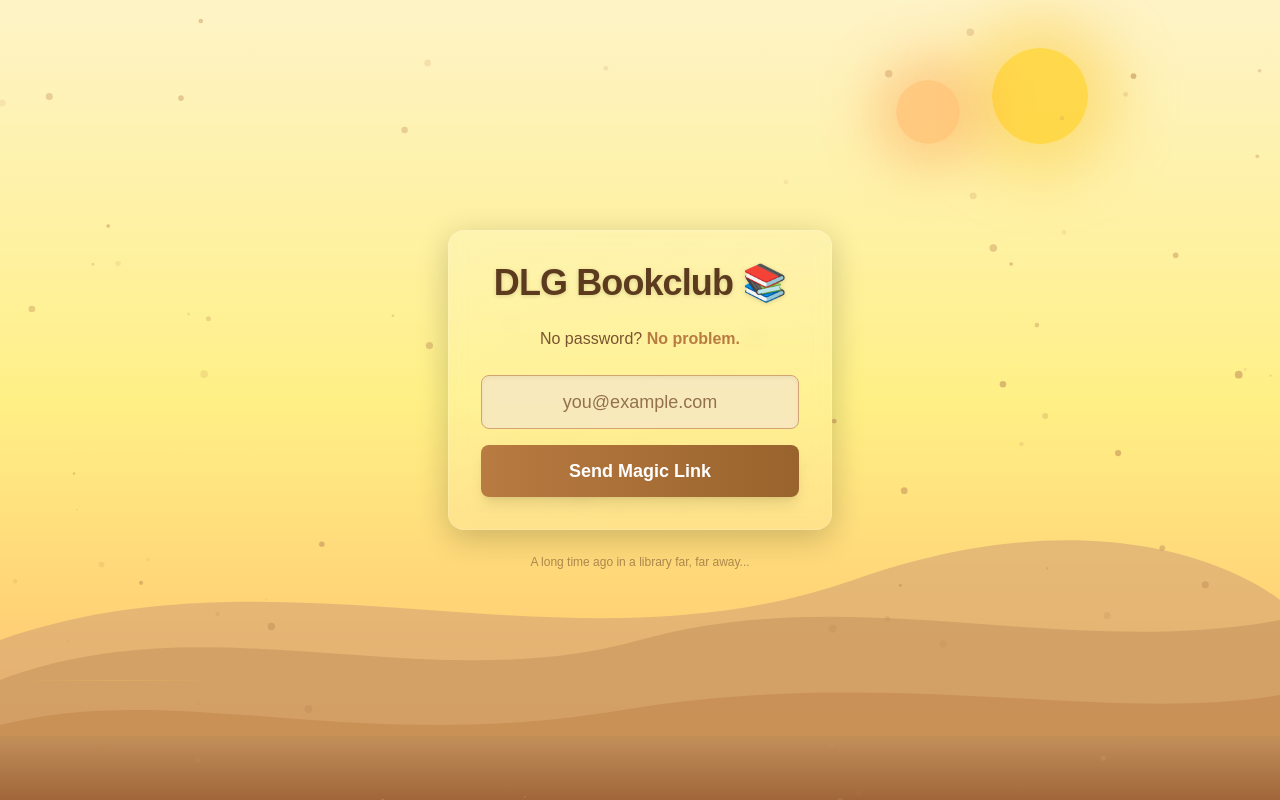
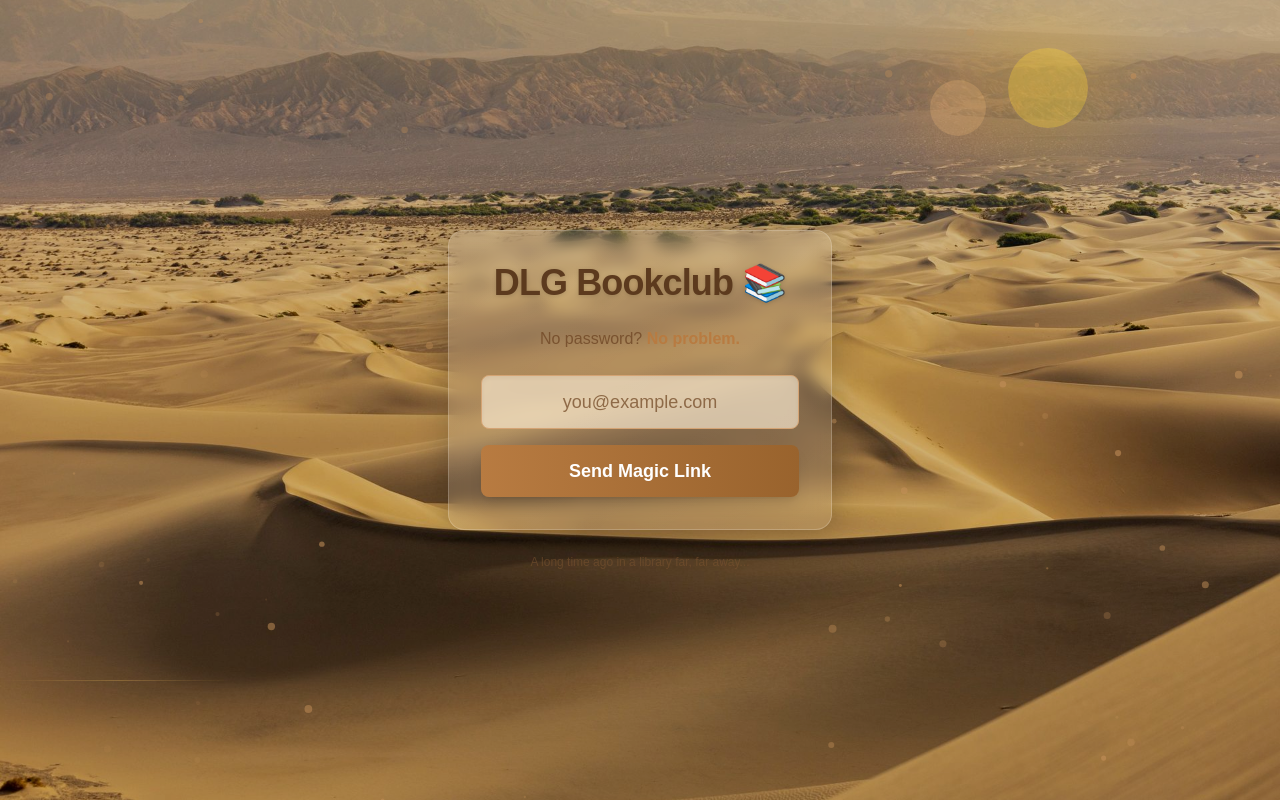
Before and after one commit to asifnady/dlg-bookclub, a Next.js app: page /login in a window 1280 px wide. Built offline with nearby package versions, Linux system fonts and the light colour scheme.

Commit message:
Swap CSS dunes for photorealistic Tatooine desert photo background

```diff
--- a/app/login/page.tsx
+++ b/app/login/page.tsx
@@ -34,35 +34,26 @@ export default function LoginPage() {
 
   return (
     <>
-      <div className="relative min-h-screen w-full overflow-hidden bg-gradient-to-b from-amber-100 via-yellow-200 to-orange-300">
-        {/* Twin suns in the sky */}
-        <div className="absolute top-12 right-[15%] z-0">
-          <div className="w-24 h-24 rounded-full bg-amber-300/80 shadow-[0_0_60px_30px_rgba(251,191,36,0.4)]" />
+      <div className="relative min-h-screen w-full overflow-hidden bg-black">
+        {/* Photorealistic Tatooine desert background */}
+        <div
+          className="absolute inset-0 z-0 bg-cover bg-center bg-no-repeat"
+          style={{ backgroundImage: "url(/tatooine-bg.jpg)" }}
+        />
+
+        {/* Dark overlay for readability */}
+        <div className="absolute inset-0 z-[1] bg-black/20" />
+
+        {/* Twin suns glow in the sky */}
+        <div className="absolute top-12 right-[15%] z-[2] opacity-70">
+          <div className="w-20 h-20 rounded-full bg-amber-300/60 shadow-[0_0_80px_40px_rgba(251,191,36,0.3)]" />
         </div>
-        <div className="absolute top-20 right-[25%] z-0">
-          <div className="w-16 h-16 rounded-full bg-orange-300/70 shadow-[0_0_50px_25px_rgba(251,146,60,0.35)]" />
-        </div>
-
-        {/* Far background dunes */}
-        <div className="absolute bottom-0 left-0 right-0 z-0 h-[40vh]">
-          <svg viewBox="0 0 1440 320" className="absolute bottom-0 w-full h-full" preserveAspectRatio="none">
-            <path fill="#D4A373" fillOpacity="0.6" d="M0,160 C320,60 640,200 960,100 C1280,0 1440,120 1440,120 L1440,320 L0,320 Z" />
-            <path fill="#C28F59" fillOpacity="0.5" d="M0,200 C240,120 480,220 720,160 C960,100 1200,180 1440,140 L1440,320 L0,320 Z" />
-          </svg>
-        </div>
-
-        {/* Near background dunes */}
-        <div className="absolute bottom-0 left-0 right-0 z-[1] h-[30vh]">
-          <svg viewBox="0 0 1440 320" className="absolute bottom-0 w-full h-full" preserveAspectRatio="none">
-            <path fill="#B87B41" fillOpacity="0.4" d="M0,220 C200,160 400,260 700,200 C1000,140 1250,220 1440,180 L1440,320 L0,320 Z" />
-          </svg>
+        <div className="absolute top-20 right-[23%] z-[2] opacity-60">
+          <div className="w-14 h-14 rounded-full bg-orange-300/50 shadow-[0_0_60px_30px_rgba(251,146,60,0.25)]" />
         </div>
 
         {/* Animated sand particles blowing in the wind */}
         <SandParticles />
-
-        {/* Ground */}
-        <div className="absolute bottom-0 left-0 right-0 z-[1] h-[8vh] bg-gradient-to-b from-[#C28F59] to-[#A0663A]" />
 
         {/* Login card floating above the desert */}
         <div className="relative z-10 flex min-h-screen flex-col items-center justify-center px-4">
```
Also changed, not shown: public/tatooine-bg.jpg (added).
